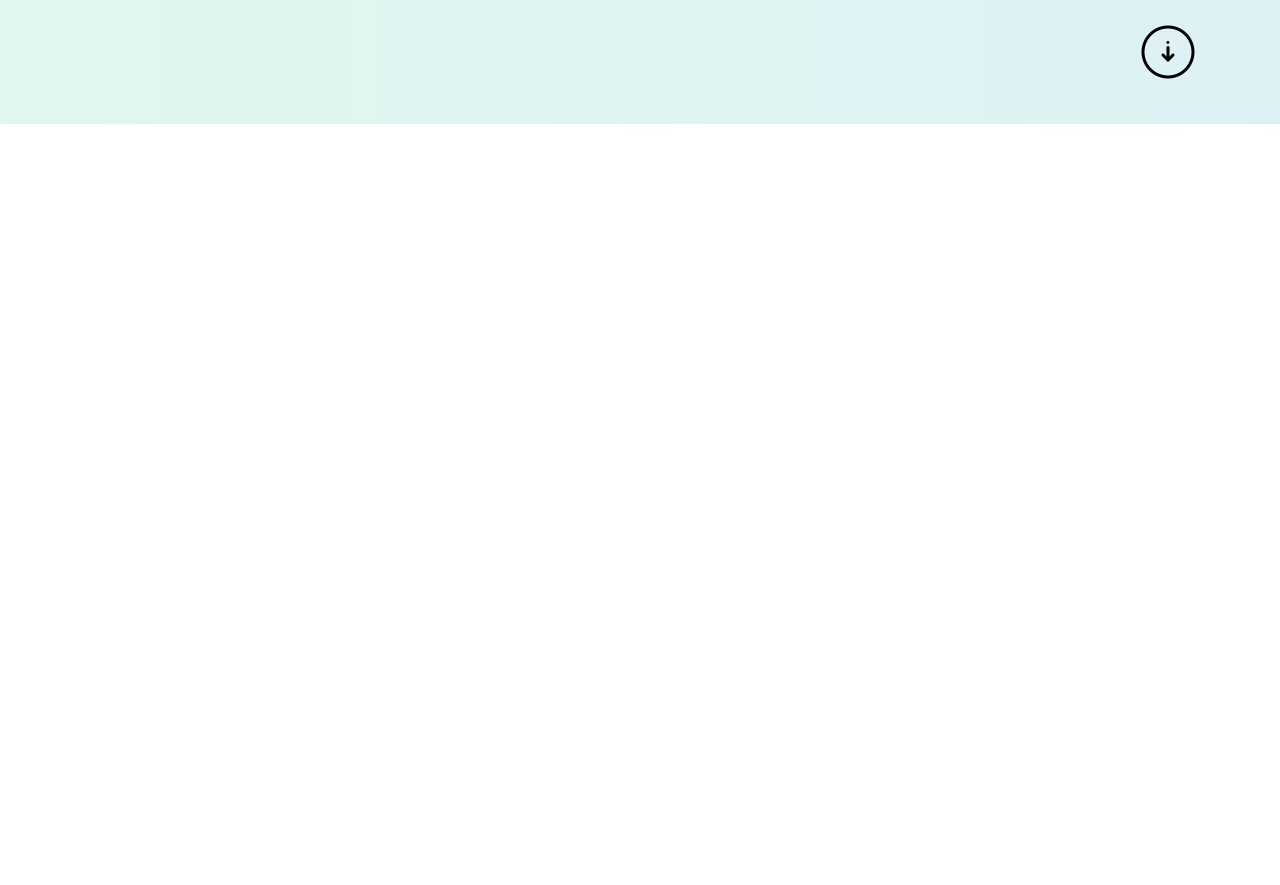
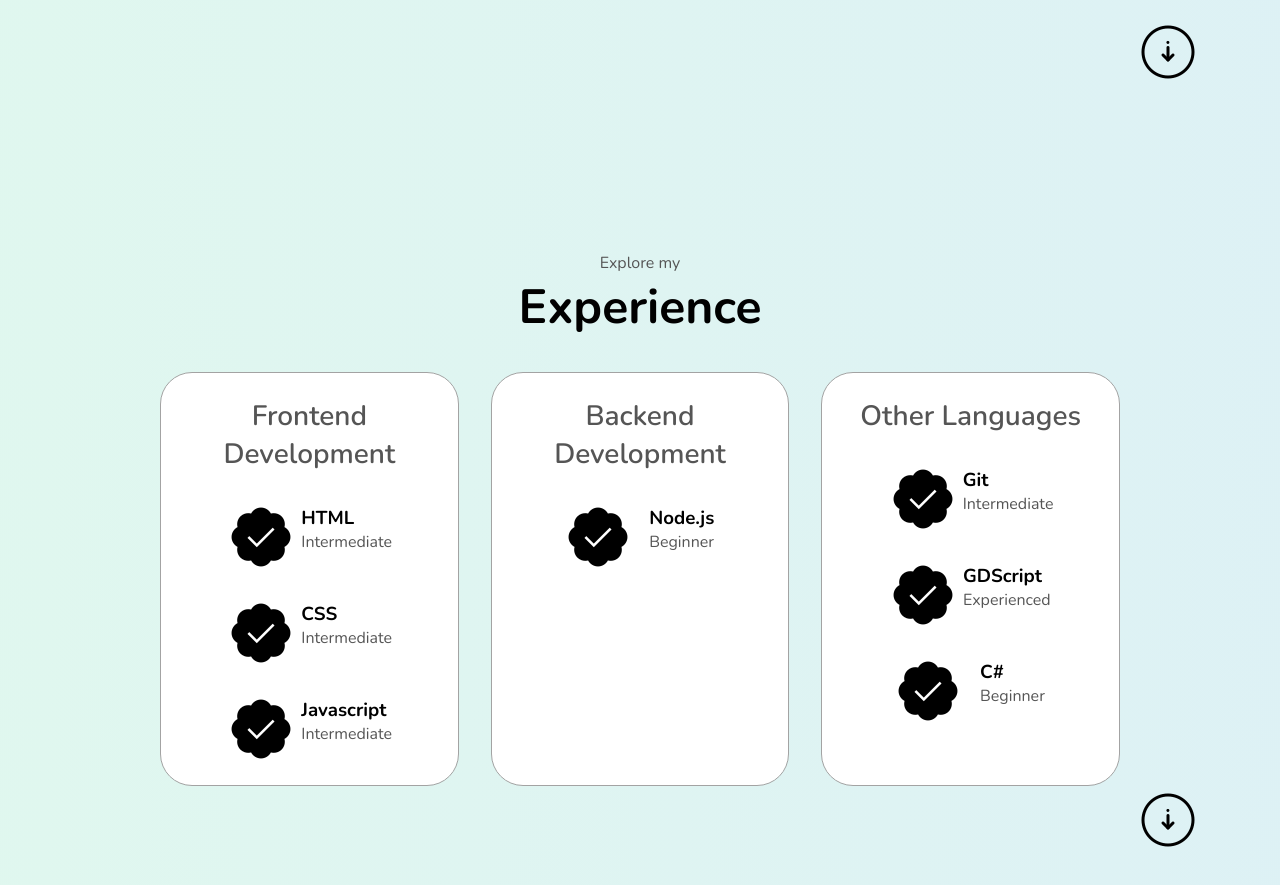
Before and after one commit to NikoNiiOS/portfolio, a Vue app in the folder vue-portfolio/: page / in a window 1280 px wide. Shown: the part 1405-2290 px from the top of the page. Before the commit the page ends 1529 px from the top, so only its background shows below. Built offline with nearby package versions, Linux system fonts and the light colour scheme.

Commit message:
Add experience section
Minor refactoring

adding some icons components
add experience section

```diff
--- a/vue-portfolio/src/App.vue
+++ b/vue-portfolio/src/App.vue
@@ -4,6 +4,7 @@ import DesktopNav from './components/DesktopNavigation.vue'
 import MobileNav from './components/MobileNavigation.vue'
 import Profile from './components/ProfileSection.vue'
 import About from './components/AboutSection.vue'
+import Experience from './components/ExperienceSection.vue'
 </script>
 
 <template>
@@ -14,6 +15,7 @@ import About from './components/AboutSection.vue'
   <main>
     <Profile />
     <About />
+    <Experience />
   </main>
 </template>
 
--- a/vue-portfolio/src/components/AboutSection.vue
+++ b/vue-portfolio/src/components/AboutSection.vue
@@ -1,4 +1,5 @@
-<script>
+<script setup>
+import Exp from './icons/IconExperience.vue'
 </script>
 
 <template>
@@ -43,12 +44,7 @@
                 </div>
             </div>
         </div>
-        <img
-        src="../assets/img/arrow_down.png"
-        alt="Arrow pointing down icon"
-        class="icon arrow"
-        onclick="location.href='./#experience'"
-        />
+        <Exp />
     </section>
 </template>
 
@@ -70,6 +66,7 @@
 
 .about-containers, .about-details-container {
     display: flex;
+    width: 100%;
 }
 
 .about-pic{
@@ -92,6 +89,10 @@
     text-align: center;
 }
 
+.details-container .icon{
+    cursor: default;
+}
+
 .section__pic-container{
     display: flex;
     height: 400px;
--- a/vue-portfolio/src/components/DesktopNavigation.vue
+++ b/vue-portfolio/src/components/DesktopNavigation.vue
@@ -35,7 +35,7 @@ nav {
 a {
   color: #1e252e;
   text-decoration: none;
-  text-decoration-color: white;
+  text-decoration-color: #1e252e;
 }
 
 a:hover{
--- /dev/null
+++ b/vue-portfolio/src/components/ExperienceSection.vue
@@ -0,0 +1,146 @@
+<script setup>
+import Pro from './icons/IconProjects.vue'
+</script>
+
+<template>
+    <section id="experience">
+        <p class="section__text__p1"> Explore my</p>
+        <h1 class="title">Experience</h1>
+        <div class="experience-details-container">
+            <div class="about-containers">
+                <div class="details-container">
+                    <h2 class="experience-sub-title">Frontend Development</h2>
+                    <div class="article-container">
+                        <article>
+                            <img
+                            src="../assets/img/checkmark.png"
+                            alt="Experience icon"
+                            class="icon"
+                            />
+                            <div>
+                                <h3>HTML</h3>
+                                <p>Intermediate</p>
+                            </div>
+                        </article>
+                        <article>
+                            <img
+                            src="../assets/img/checkmark.png"
+                            alt="Experience icon"
+                            class="icon"
+                            />
+                            <div>
+                                <h3>CSS</h3>
+                                <p>Intermediate</p>
+                            </div>
+                        </article>
+                        <article>
+                            <img
+                            src="../assets/img/checkmark.png"
+                            alt="Experience icon"
+                            class="icon"
+                            />
+                            <div>
+                                <h3>Javascript</h3>
+                                <p>Intermediate</p>
+                            </div>
+                        </article>
+                    </div>
+                </div>
+                <div class="details-container">
+                    <h2 class="experience-sub-title">Backend Development</h2>
+                    <div class="article-container">
+                        <article>
+                            <img
+                            src="../assets/img/checkmark.png"
+                            alt="Experience icon"
+                            class="icon"
+                            />
+                            <div>
+                                <h3>Node.js</h3>
+                                <p>Beginner</p>
+                            </div>
+                        </article>
+                    </div>
+                </div>
+                <div class="details-container">
+                    <h2 class="experience-sub-title">Other Languages</h2>
+                    <div class="article-container">
+                        <article>
+                            <img
+                            src="../assets/img/checkmark.png"
+                            alt="Experience icon"
+                            class="icon"
+                            />
+                            <div>
+                                <h3>Git</h3>
+                                <p>Intermediate</p>
+                            </div>
+                        </article>
+                        <article>
+                            <img
+                            src="../assets/img/checkmark.png"
+                            alt="Experience icon"
+                            class="icon"
+                            />
+                            <div>
+                                <h3>GDScript</h3>
+                                <p>Experienced</p>
+                            </div>
+                        </article>
+                        <article>
+                            <img
+                            src="../assets/img/checkmark.png"
+                            alt="Experience icon"
+                            class="icon"
+                            />
+                            <div>
+                                <h3>C#</h3>
+                                <p>Beginner</p>
+                            </div>
+                        </article>
+                    </div>
+                </div>
+            </div>
+        </div>
+        <Pro />
+    </section>
+</template>
+
+<style>
+#experience{
+    position: relative;
+}
+
+.experience-sub-title {
+    color: rgb(85, 85, 85);
+    font-weight: 600;
+    font-size: 1.75rem;
+    margin-bottom: 2rem;
+}
+
+.experience-details-container{
+    display: flex;
+    justify-content: center;
+    flex-direction: column;
+}
+
+.article-container {
+    display: flex;
+    text-align: initial;
+    flex-wrap: wrap;
+    flex-direction: row;
+    gap: 2rem;
+    justify-content: space-around;
+}
+
+article {
+    display: flex;
+    width: 10rem;
+    justify-content: space-around;
+    gap: 0.5rem;
+}
+
+article .icon {
+    cursor: default;
+}
+</style>
--- /dev/null
+++ b/vue-portfolio/src/components/icons/IconExperience.vue
@@ -0,0 +1,8 @@
+<template>
+    <img
+    src="../../assets/img/arrow_down.png"
+    alt="Arrow pointing down icon"
+    class="icon arrow"
+    onclick="location.href='./#experience'"
+    />
+</template>
--- /dev/null
+++ b/vue-portfolio/src/components/icons/IconProjects.vue
@@ -0,0 +1,8 @@
+<template>
+    <img
+    src="../../assets/img/arrow_down.png"
+    alt="Arrow pointing down icon"
+    class="icon arrow"
+    onclick="location.href='./#projects'"
+    />
+</template>
```
Also changed, not shown: vue-portfolio/src/assets/img/checkmark.png (added).
